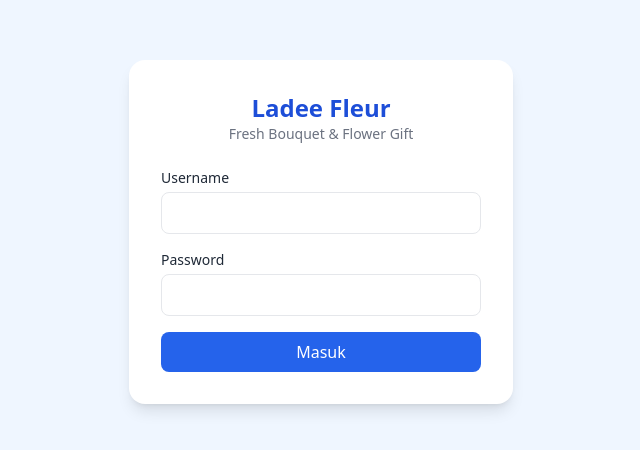
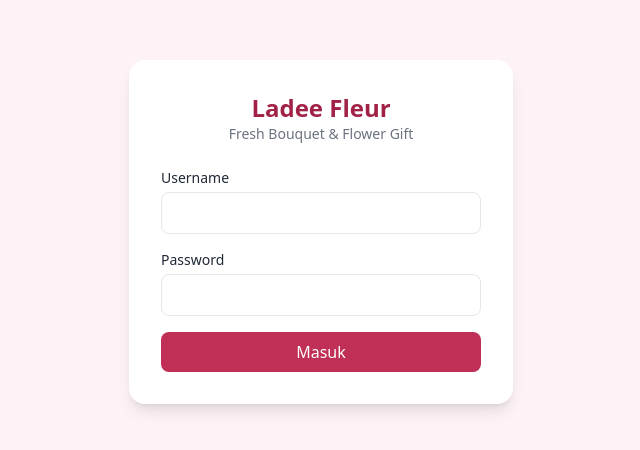
Before and after one commit to farhannurrahman2411-hue/ladee-fleur-app-v2, a Next.js app: page /login in a window 1280 px wide. Shown: the part 168-618 px from the top of the page, without its empty margins (319-959 px from the left). Built offline with nearby package versions, Linux system fonts and the light colour scheme.

Commit message:
Update tailwind.config.js

```diff
--- a/tailwind.config.js
+++ b/tailwind.config.js
@@ -8,16 +8,16 @@ module.exports = {
     extend: {
       colors: {
         fleur: {
-          50: '#eff6ff',
-          100: '#dbeafe',
-          200: '#bfdbfe',
-          300: '#93c5fd',
-          400: '#60a5fa',
-          500: '#3b82f6',
-          600: '#2563eb',
-          700: '#1d4ed8',
-          800: '#1e40af',
-          900: '#1e3a8a',
+          50: '#fdf3f6',
+          100: '#fbe4ea',
+          200: '#f6c6d5',
+          300: '#efa0b8',
+          400: '#e5708f',
+          500: '#d84a6e',
+          600: '#c02f55',
+          700: '#a12246',
+          800: '#861f3d',
+          900: '#731d38',
         },
       },
     },
```
